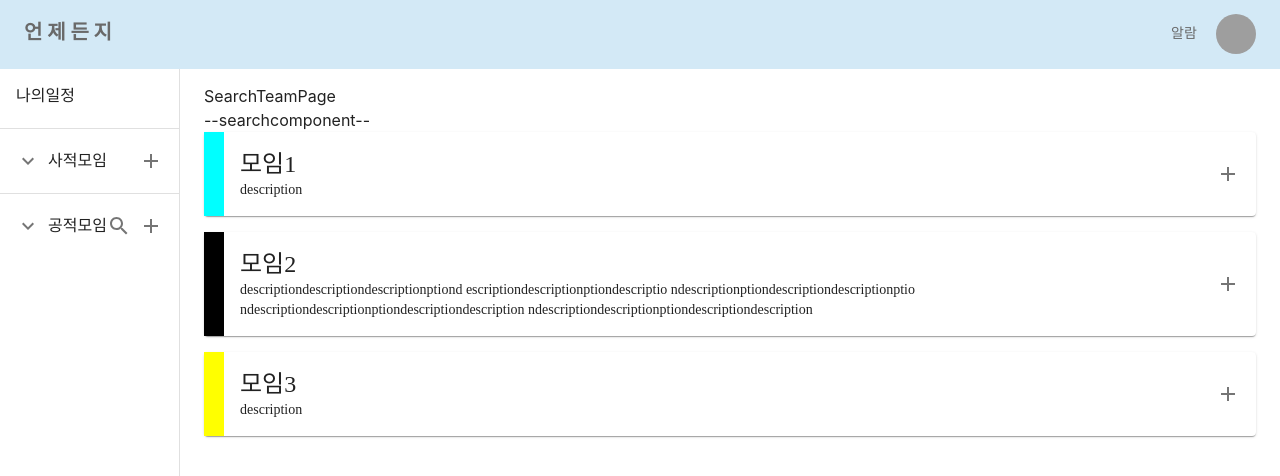
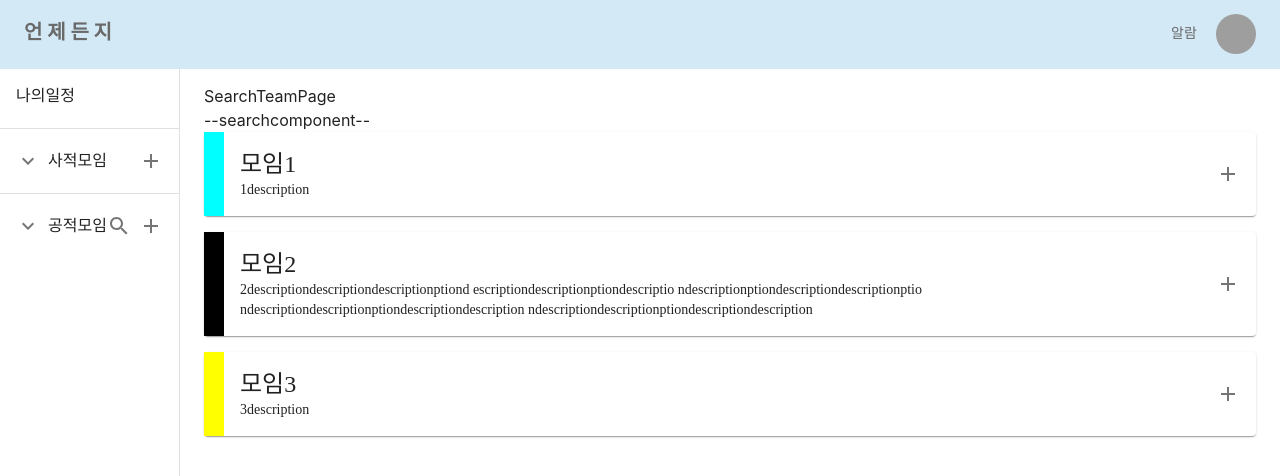
Before and after one commit to KWEBofficial/anytime-client, a React (Create React App) app: page /team/search in a window 1280 px wide. Shown: the top 476 px of the page. Built offline with nearby package versions, Linux system fonts and the light colour scheme; grey boxes are pictures that could not be loaded; a web font is replaced by a local one.

Commit message:
refactor: modify teamId usage

```diff
--- a/src/components/PublicCard.tsx
+++ b/src/components/PublicCard.tsx
@@ -1,4 +1,3 @@
-import { useNavigate } from 'react-router-dom';
 import Typography from '@mui/material/Typography';
 import IconButton from '@mui/material/IconButton';
 import CardContent from '@mui/material/CardContent';
@@ -16,18 +15,13 @@ interface PublicCardProps {
 }
 
 const PublicCard = ({ teamId, name, color, description }: PublicCardProps) => {
-  const navigate = useNavigate();
-  // onClick={() => navigate(`/team/${teamId}`)}
   const handleAddClick = (event: React.MouseEvent<HTMLButtonElement>) => {
     event.stopPropagation();
     // 아이콘 클릭시 구독 되는거 구현하면 될 듯
   };
 
   return (
-    <Card
-      sx={{ minWidth: 275, height: 'auto', marginBottom: 2, overflow: 'visible' }}
-      onClick={() => navigate(`/team/${teamId}`)}
-    >
+    <Card sx={{ minWidth: 275, height: 'auto', marginBottom: 2, overflow: 'visible' }}>
       <Box sx={{ display: 'flex', flexDirection: 'row', alignItems: 'stretch', height: 'auto' }}>
         <Box sx={{ backgroundColor: color, width: '20px', flexShrink: 0 }} />
         <CardContent sx={{ flexGrow: 1, whiteSpace: 'normal', overflowWrap: 'break-word' }}>
@@ -35,6 +29,7 @@ const PublicCard = ({ teamId, name, color, description }: PublicCardProps) => {
             {name}
           </Typography>
           <Typography variant="body2" sx={{ wordWrap: 'break-word', whiteSpace: 'normal' }}>
+            {teamId}
             {description}
           </Typography>
         </CardContent>
```
